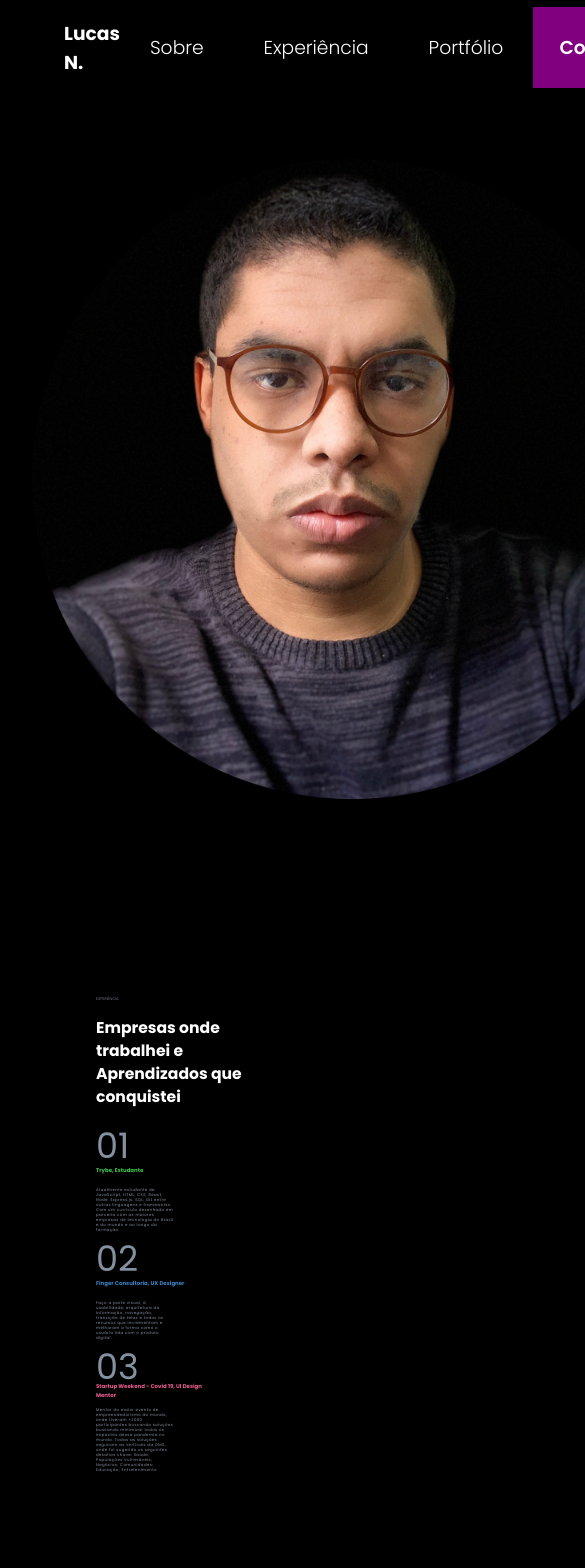
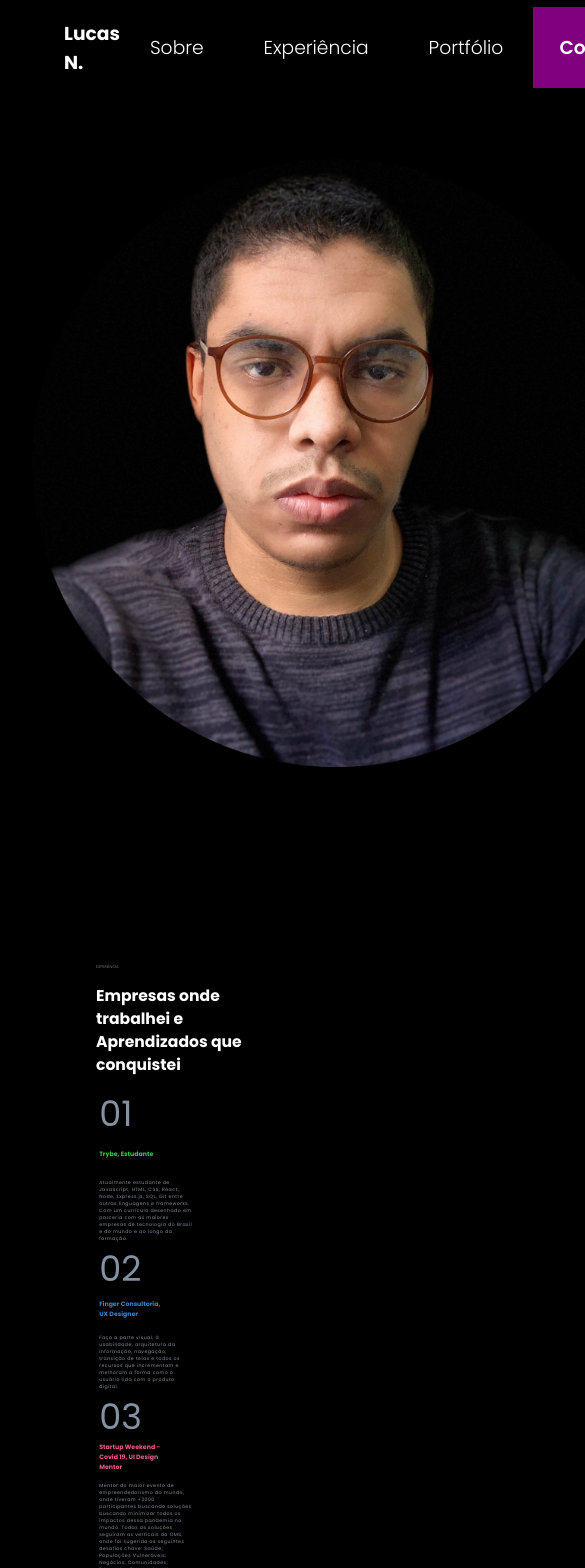
Before and after one commit to Scriblet/Portfolio, a React (Create React App) app: page / in a window 390 px wide. Shown: the top 1568 px of the page, 585 px wide, since content can reach past the window. Built offline with nearby package versions, Linux system fonts and the light colour scheme.

Commit message:
Responsividade CSS parte 2

```diff
--- a/src/App.css
+++ b/src/App.css
@@ -46,7 +46,7 @@ body {
 
 .presentation-img {
   margin: 2em;
-  max-width: 40em;
+  max-width: 38em;
 }
 
 .presentation-container {
@@ -89,7 +89,7 @@ body {
 }
 
 .experience-list {
-  /* align-items: flex-start; */
+  align-items: flex-start;
   display: flex;
   justify-content: space-between;
   flex-wrap: wrap;
@@ -98,28 +98,28 @@ body {
 .experience-info {
   display: flex;
   flex-direction: column;
+  margin: 0 0.2em 0 0.2em;
 }
 
 .experience-info-id {
   color: #8491a0;
   font-size: 9vw;
   font-weight: 400;
-  height: 1em;
+  height: 1.2em;
   margin: 0;
 }
 
 .experience-info-title {
   align-items: center;
   display: flex;
-  font-size: 1.4vw;
+  font-size: 1.6vw;
   height: 6em;
-  margin: 0;
-  width: 20em;
+  width: 10em;
 }
 
 .experience-info-text {
   color: #8491a0;
-  font-size: 1vw;
+  font-size: 1.2vw;
   letter-spacing: 0.1em;
   width: 20em;
 }
```
Also changed, not shown: 1 other file (tests, documents, lock files or other folders).
